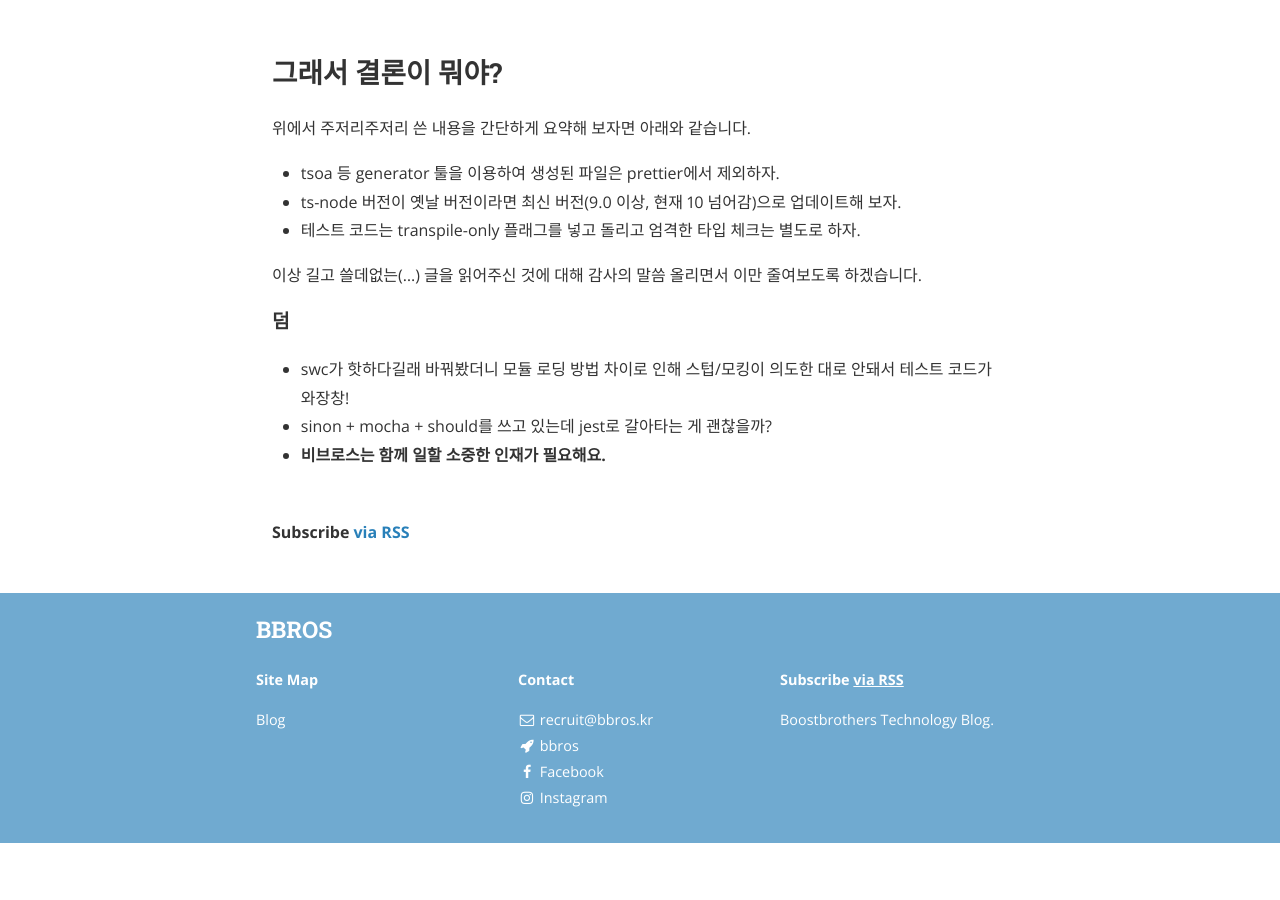
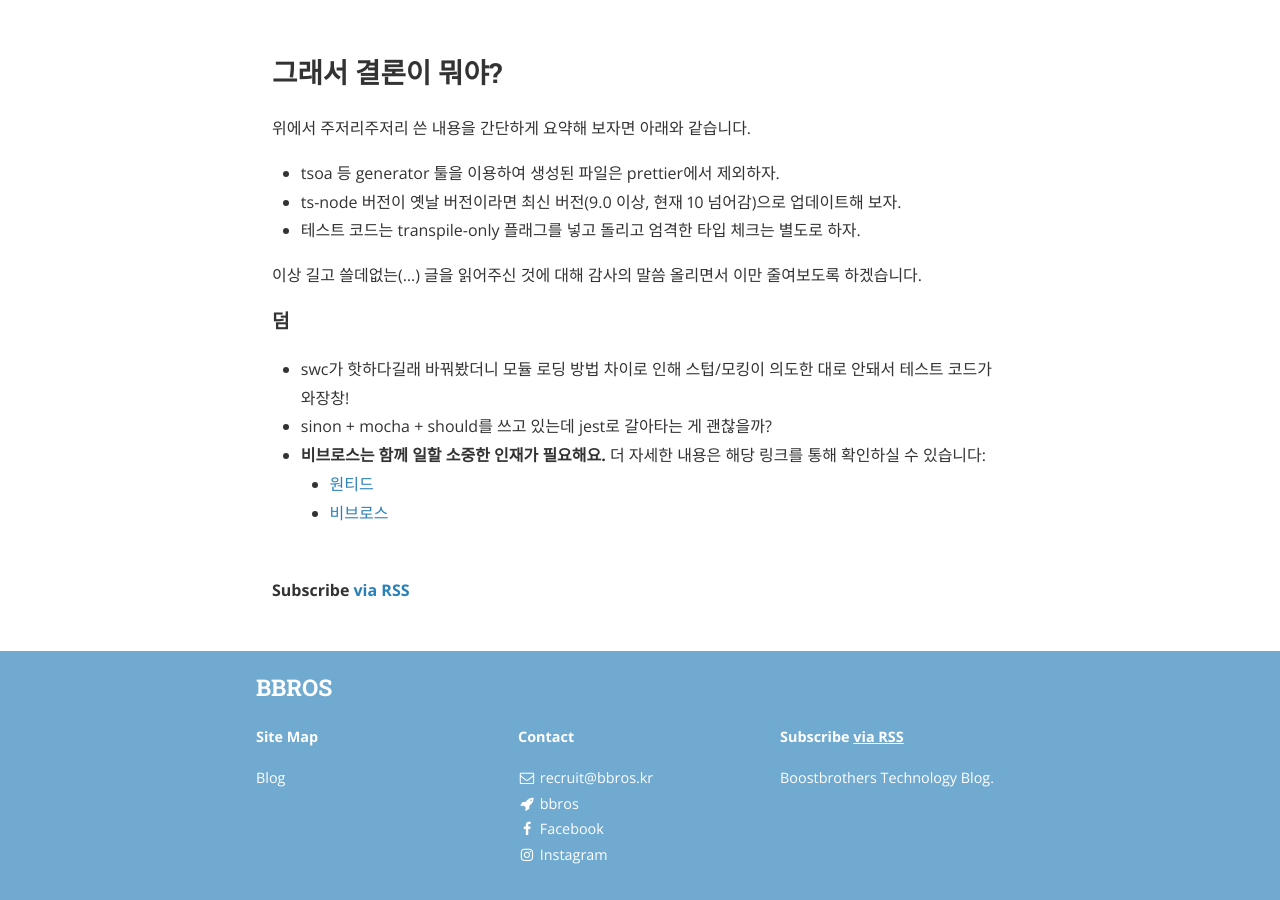
Before and after one commit to cdjhlee-bbros/boostbrothers.github.io, a Jekyll site: the page built from _posts/2021-12-08-테스트코드 속도 향상.md, in a window 1280 px wide and 900 px high, scrolled down 5192 px. Built offline with Jekyll 4.4.1, drawn with Linux system fonts in a browser that asks for light colours; nearby versions of some CDN libraries; comment, search, counter and statistics services are not loaded; before the commit the page ends 6035 px from its top, so only the background shows below that.

Commit message:
post: 인재 채용 멘트 강화

```diff
--- a/_posts/2021-12-08-테스트코드 속도 향상.md
+++ b/_posts/2021-12-08-테스트코드 속도 향상.md
@@ -193,3 +193,6 @@ mocha에서 `**/*.spec.ts` 이런 식으로 다수의 파일을 불러들일 경
 - swc가 핫하다길래 바꿔봤더니 모듈 로딩 방법 차이로 인해 스텁/모킹이 의도한 대로 안돼서 테스트 코드가 와장창!
 - sinon + mocha + should를 쓰고 있는데 jest로 갈아타는 게 괜찮을까?
 - **비브로스는 함께 일할 소중한 인재가 필요해요.**
+  더 자세한 내용은 해당 링크를 통해 확인하실 수 있습니다:
+  - [원티드](https://www.wanted.co.kr/search?query=%EB%B9%84%EB%B8%8C%EB%A1%9C%EC%8A%A4)
+  - [비브로스](https://www.bbros.co.kr/career)
```
